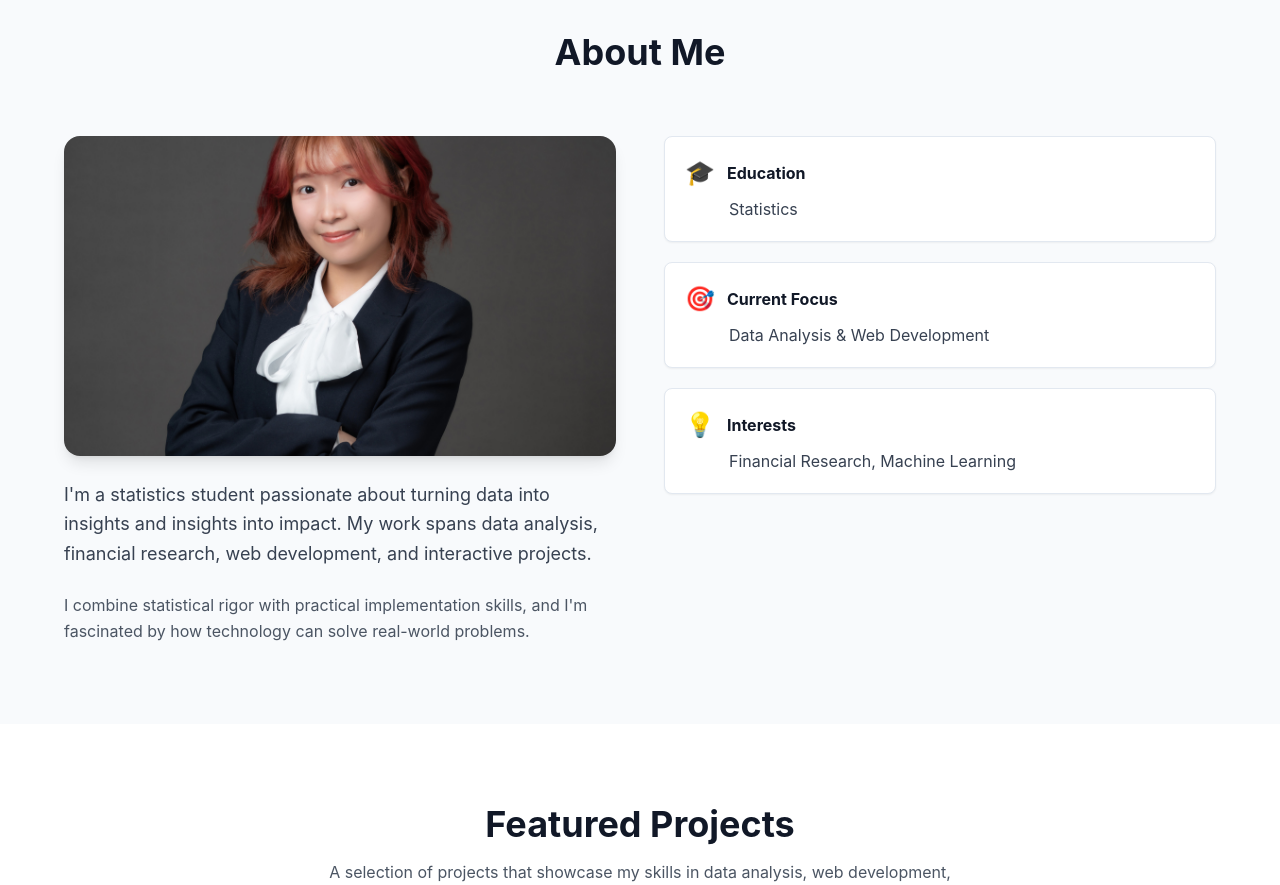
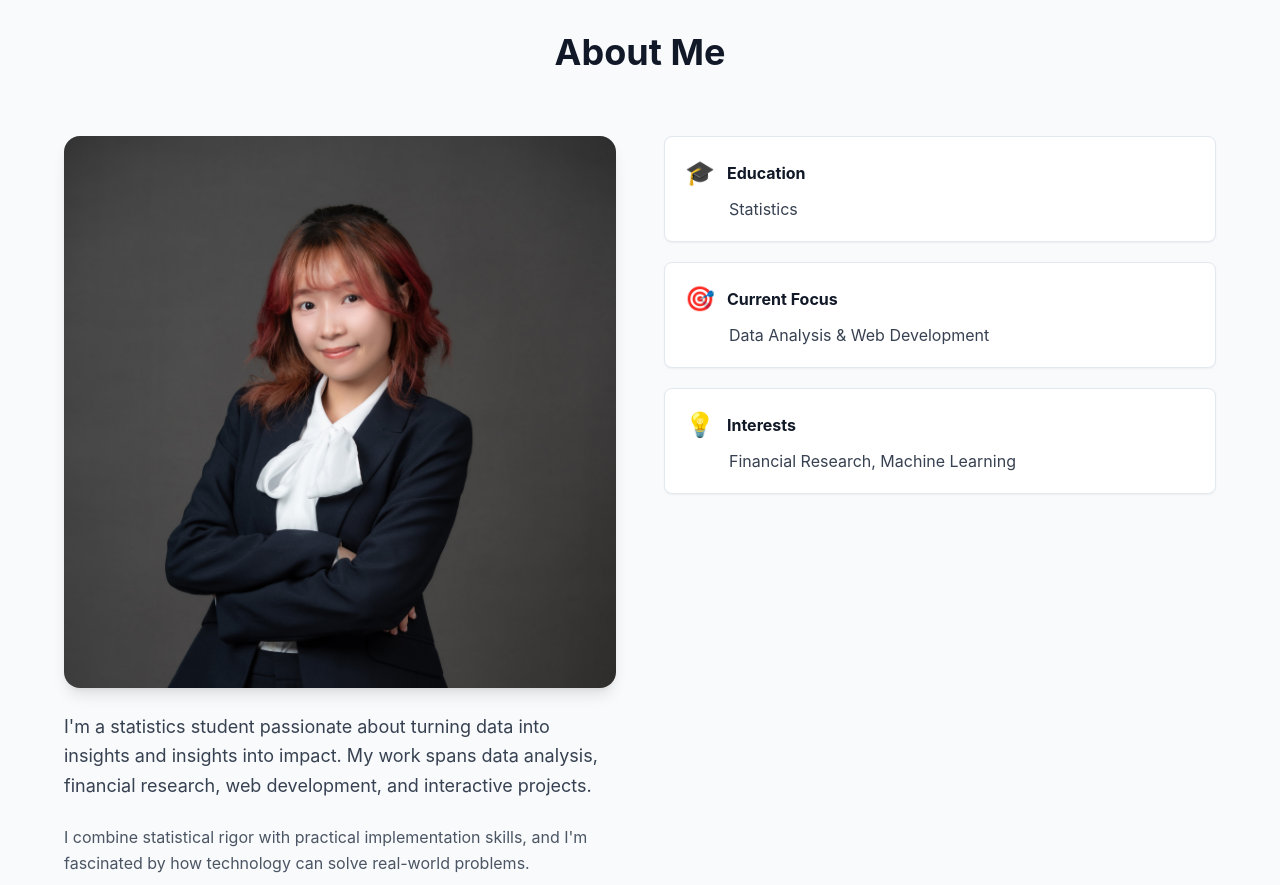
Before and after one commit to Ellen-Fang/ellen-fang-portfolio, a React (Vite) app: page / in a window 1280 px wide. Shown: the part 560-1445 px from the top of the page. Built offline with nearby package versions, Linux system fonts and the light colour scheme.

Commit message:
Fix photo cropping - show full image without cutting head

```diff
--- a/src/components/About.jsx
+++ b/src/components/About.jsx
@@ -29,7 +29,7 @@ function About() {
             <img
               src="/profile.jpg"
               alt="Ellen Fang"
-              className="rounded-2xl w-full h-80 object-cover shadow-lg object-center"
+              className="rounded-2xl w-full h-auto object-contain shadow-lg"
             />
             <p className="text-lg text-gray-700 leading-relaxed">
               I'm a statistics student passionate about turning data into insights and insights into impact. My work spans data analysis, financial research, web development, and interactive projects.
```
